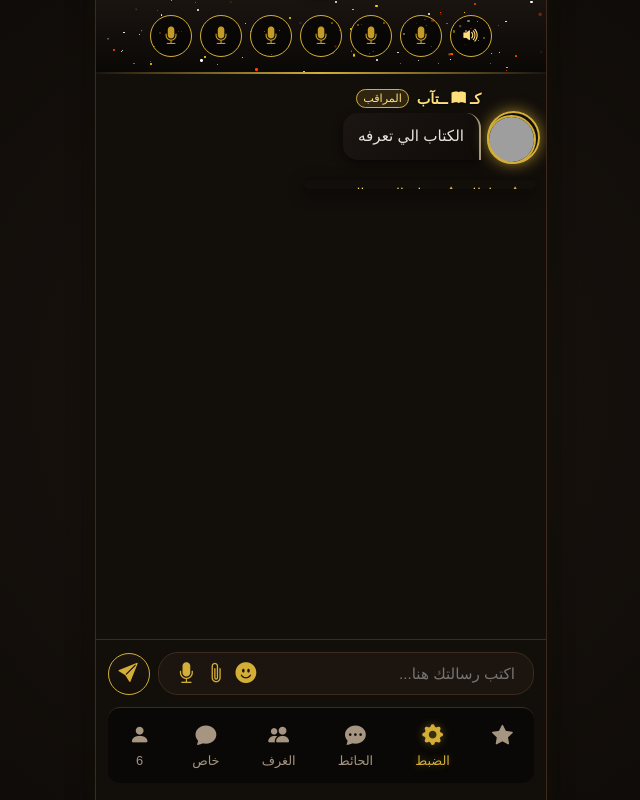
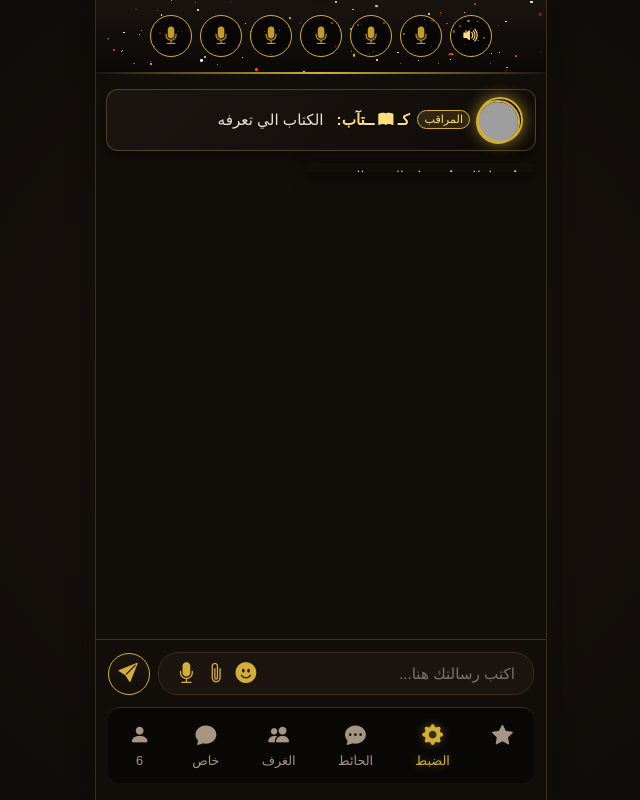
Before and after one commit to Mohamed-Santawi/chat-room, a website: page index.html in a window 1280 px wide. Shown: the whole page, without its empty margins (319-959 px from the left). Drawn offline with nearby package versions, Linux system fonts and the light colour scheme; grey boxes are pictures that could not be loaded.

Commit message:
feat: redesign chat layout to full-width unified bubble

```diff
--- a/index.html
+++ b/index.html
@@ -61,67 +61,34 @@
         }
 
         .chat-message {
-            direction: rtl; display: flex; align-items: flex-end;
-            margin-bottom: 20px; gap: 10px; position: relative;
+            direction: rtl; display: flex; align-items: center;
+            margin-bottom: 12px; gap: 10px; position: relative;
+            background: linear-gradient(135deg, #1b1612 0%, #100b08 100%);
+            border: 1px solid rgba(212, 175, 55, 0.3);
+            border-radius: 12px; padding: 10px 15px;
+            width: 100%; box-sizing: border-box;
+            box-shadow: 0 4px 10px rgba(0,0,0,0.5); transition: border-color 0.3s;
+        }
+        .chat-message:hover { border-color: rgba(212, 175, 55, 0.8); }
+
+        /* Avatar and VIP Glowing Rings */
+        .avatar-container { position: relative; width: 40px; height: 40px; flex-shrink: 0; }
+        .avatar-img { width: 100%; height: 100%; border-radius: 50%; object-fit: cover; border: 2px solid var(--gold-primary); }
+        .vip-ring {
+            position: absolute; top: -3px; left: -3px; right: -3px; bottom: -3px;
+            border-radius: 50%; pointer-events: none; border: 2px solid var(--gold-primary);
+            box-shadow: 0 0 10px rgba(212, 175, 55, 0.4); animation: pulseGlow 2s ease-in-out infinite;
         }
 
-        /* Avatar and VIP Glowing Rings */
-        .avatar-container {
-            position: relative;
-            width: 45px;
-            height: 45px;
-            flex-shrink: 0;
-        }
-        .avatar-img {
-            width: 100%; height: 100%; border-radius: 50%; object-fit: cover;
-            border: 2px solid var(--gold-primary);
-        }
-        .vip-ring {
-            position: absolute;
-            top: -4px; left: -4px; right: -4px; bottom: -4px;
-            border-radius: 50%; pointer-events: none;
-            border: 2px solid var(--gold-primary);
-            box-shadow: 0 0 10px rgba(212, 175, 55, 0.4);
-            animation: pulseGlow 2s ease-in-out infinite;
-        }
-
-        .message-body { max-width: 75%; display: flex; flex-direction: column; }
-        .message-header { display: flex; align-items: center; gap: 8px; margin-bottom: 5px; }
-        .user-name { font-weight: bold; font-size: 0.9rem; color: #ffdf7a; text-shadow: 0 1px 2px rgba(0,0,0,0.8); }
-        .role-badge {
-            background: rgba(212, 175, 55, 0.15); border: 1px solid var(--gold-primary);
-            color: var(--text-primary); font-size: 0.7rem; padding: 2px 6px; border-radius: 12px;
-        }
-
-        /* Bubble Styling (Sender vs Receiver) */
-        .message-bubble {
-            padding: 12px 15px; border-radius: 15px; font-size: 0.95rem;
-            line-height: 1.5; box-shadow: 0 4px 10px rgba(0,0,0,0.5);
-            word-wrap: break-word; color: var(--text-body);
-        }
-
-        .chat-message.sender { flex-direction: row-reverse; }
-        .chat-message.sender .message-body { align-items: flex-end; }
-        .chat-message.sender .message-header { flex-direction: row-reverse; }
-        .chat-message.sender .message-bubble {
-            background: linear-gradient(135deg, var(--bg-tertiary) 0%, var(--bg-secondary) 100%);
-            border-left: 2px solid var(--gold-primary);
-            border-bottom-left-radius: 0;
-        }
-
-        .chat-message.receiver { flex-direction: row; }
-        .chat-message.receiver .message-body { align-items: flex-start; }
-        .chat-message.receiver .message-bubble {
-            background: linear-gradient(135deg, #1b1612 0%, #100b08 100%);
-            border-right: 2px solid var(--text-muted);
-            border-bottom-right-radius: 0;
-        }
+        .message-content { display: flex; flex-wrap: wrap; align-items: center; gap: 8px; flex-grow: 1; padding-left: 25px; }
+        .user-name { font-weight: bold; font-size: 0.95rem; color: #ffdf7a; text-shadow: 0 1px 2px rgba(0,0,0,0.8); }
+        .role-badge { background: rgba(212, 175, 55, 0.15); border: 1px solid var(--gold-primary); color: var(--text-primary); font-size: 0.7rem; padding: 2px 6px; border-radius: 12px; }
+        .message-text { color: var(--text-body); font-size: 0.95rem; word-wrap: break-word; line-height: 1.5; margin-right: 5px; }
 
         .delete-msg-btn {
-            position: absolute; top: 50%; left: -25px; transform: translateY(-50%);
+            position: absolute; top: 50%; left: 15px; transform: translateY(-50%);
             color: #ff4d4d; cursor: pointer; font-size: 1.2rem; opacity: 0; transition: opacity 0.2s ease;
         }
-        .chat-message.sender .delete-msg-btn { right: -25px; left: auto; }
         .chat-message:hover .delete-msg-btn { opacity: 1; }
 
         .clear-chat-btn {
@@ -255,17 +222,15 @@
         </header>
 
         <main class="chat-messages" id="chat-messages">
-            <div class="chat-message receiver fade-in-element">
+            <div class="chat-message fade-in-element">
                 <div class="avatar-container">
                     <div class="vip-ring"></div>
                     <img src="https://i.imgur.com/yO4j2Mh.png" alt="Avatar" class="avatar-img">
                 </div>
-                <div class="message-body">
-                    <div class="message-header">
-                        <span class="user-name">كـ <i class="bi bi-book-fill"></i> ــتآب</span>
-                        <span class="role-badge">المراقب</span>
-                    </div>
-                    <div class="message-bubble">الكتاب الي تعرفه</div>
+                <div class="message-content">
+                    <span class="role-badge">المراقب</span>
+                    <span class="user-name">كـ <i class="bi bi-book-fill"></i> ــتآب:</span>
+                    <span class="message-text">الكتاب الي تعرفه</span>
                 </div>
                 <i class="bi bi-trash-fill delete-msg-btn" title="حذف الرسالة"></i>
             </div>
@@ -321,18 +286,16 @@
         function addMessage(text) {
             if (text.trim() === '') return;
             const messageElement = document.createElement('div');
-            messageElement.classList.add('chat-message', 'sender', 'fade-in-element');
+            messageElement.classList.add('chat-message', 'fade-in-element');
             messageElement.innerHTML = `
                 <div class="avatar-container">
                     <div class="vip-ring" style="border-color: #00f0ff; box-shadow: 0 0 10px rgba(0,240,255,0.4);"></div>
                     <img src="https://i.imgur.com/L6Bq4yD.jpeg" alt="Avatar" class="avatar-img">
                 </div>
-                <div class="message-body">
-                    <div class="message-header">
-                        <span class="user-name" style="color: #00f0ff;">أنا</span>
-                        <span class="role-badge" style="border-color: #00f0ff; color: #00f0ff;">المالك</span>
-                    </div>
-                    <div class="message-bubble">${text}</div>
+                <div class="message-content">
+                    <span class="role-badge" style="border-color: #00f0ff; color: #00f0ff;">المالك</span>
+                    <span class="user-name" style="color: #00f0ff;">أنا:</span>
+                    <span class="message-text">${text}</span>
                 </div>
                 <i class="bi bi-trash-fill delete-msg-btn" title="حذف الرسالة"></i>`;
             chatMessages.appendChild(messageElement);
@@ -347,10 +310,8 @@
         // === [[ كود جديد: وظائف الحذف ]] ===
         // 1. حذف رسالة فردية
         chatMessages.addEventListener('click', function(e) {
-            // التحقق من أن العنصر الذي تم النقر عليه هو زر الحذف
             if (e.target.classList.contains('delete-msg-btn')) {
-                // الحصول على عنصر الرسالة الأب وحذفه
-                const messageToDelete = e.target.closest('.message');
+                const messageToDelete = e.target.closest('.chat-message');
                 if (messageToDelete) {
                     messageToDelete.remove();
                 }
@@ -359,10 +320,8 @@
 
         // 2. حذف المحادثة بالكامل
         clearChatButton.addEventListener('click', function() {
-            // طلب تأكيد من المستخدم قبل الحذف
             if (confirm('هل أنت متأكد أنك تريد حذف جميع الرسائل في المحادثة؟')) {
-                // حذف جميع العناصر التي هي رسائل فقط (وليس إشعارات)
-                const allMessages = chatMessages.querySelectorAll('.message');
+                const allMessages = chatMessages.querySelectorAll('.chat-message');
                 allMessages.forEach(msg => msg.remove());
             }
         });
```
